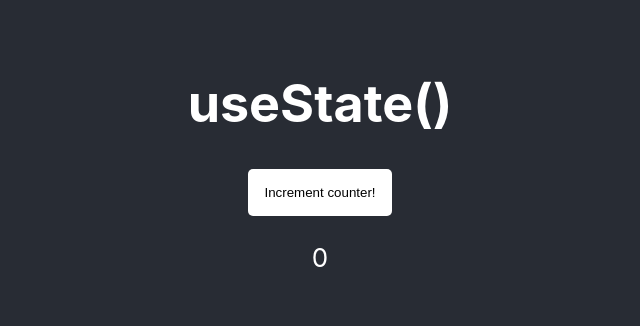
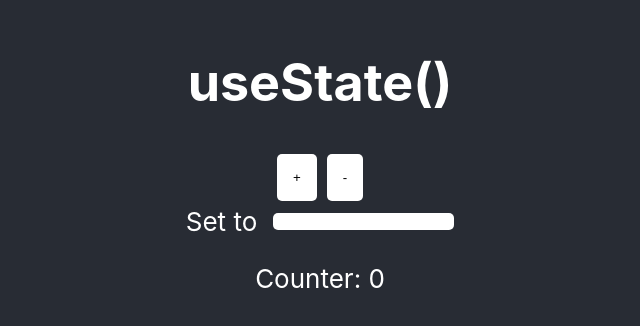
Before and after one commit to fr3fou/use-state, a React (Create React App) app: page / in a window 1280 px wide. Shown: the part 232-558 px from the top of the page, without its empty margins (320-960 px from the left). Built offline with nearby package versions, Linux system fonts and the light colour scheme.

Commit message:
feat: add input for changing to n

```diff
--- a/src/App.css
+++ b/src/App.css
@@ -38,3 +38,15 @@
   background-color: white;
   padding: 1rem;
 }
+
+.App-input {
+  border-radius: 5px;
+  border: none;
+  margin-left: 1rem;
+}
+
+.App-input-wrapper {
+  display: flex;
+  justify-content: center;
+  align-items: center;
+}
--- a/src/App.js
+++ b/src/App.js
@@ -4,20 +4,45 @@ import './App.css'
 
 function App() {
   const [counter, setCounter] = useState(0)
+  const [n, setN] = useState(0)
 
   return (
     <div className="App">
       <header className="App-header">
         <h1>useState()</h1>
+        <div>
           <button
+            style={{ margin: 5 }}
             className="App-button"
             onClick={() => {
-            setCounter(a => a + 1)
+              setCounter(v => v + 1)
             }}
           >
-          Increment counter!
+            +
           </button>
-        <p>{counter}</p>
+          <button
+            style={{ margin: 5 }}
+            className="App-button"
+            onClick={() => {
+              setCounter(v => v - 1)
+            }}
+          >
+            -
+          </button>
+        </div>
+        <div className="App-input-wrapper">
+          <label htmlFor="n">Set to</label>
+          <input
+            name="n"
+            className="App-input"
+            onChange={e => {
+              const val = e.target.value
+              setN(val)
+            }}
+            type="number"
+          />
+        </div>
+        <p>Counter: {counter}</p>
       </header>
     </div>
   )
--- a/src/hooks/useState.js
+++ b/src/hooks/useState.js
@@ -30,8 +30,6 @@ function useState(initalValue) {
     dispatch({ type: SET_VALUE, payload: v })
   }
 
-  console.log(value)
-
   return [value, setValue]
 }
 
```
Lines whose indentation alone changed are shown as unchanged.
